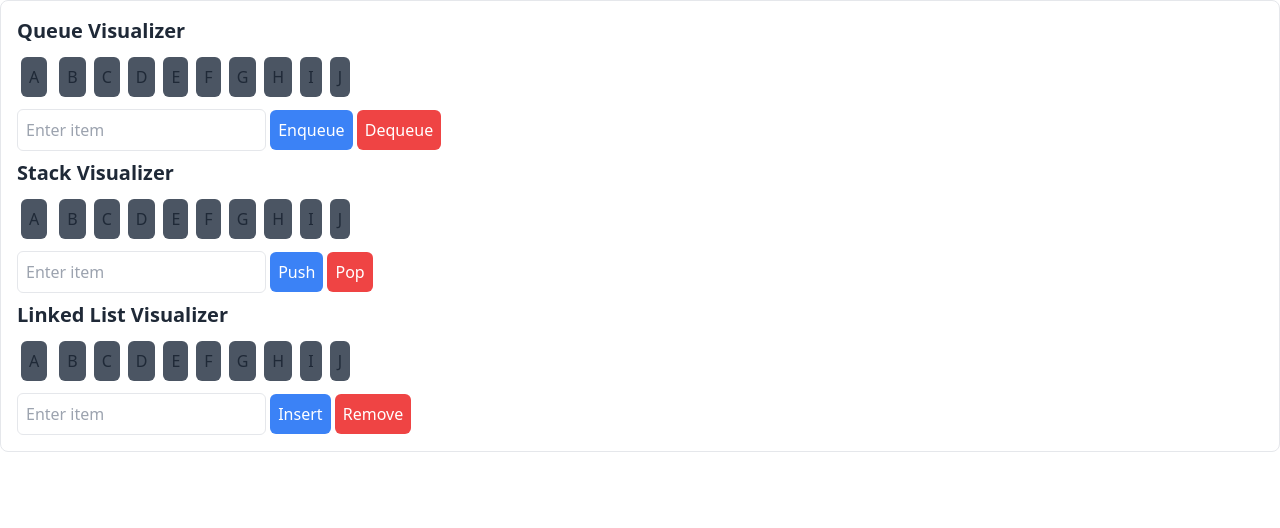
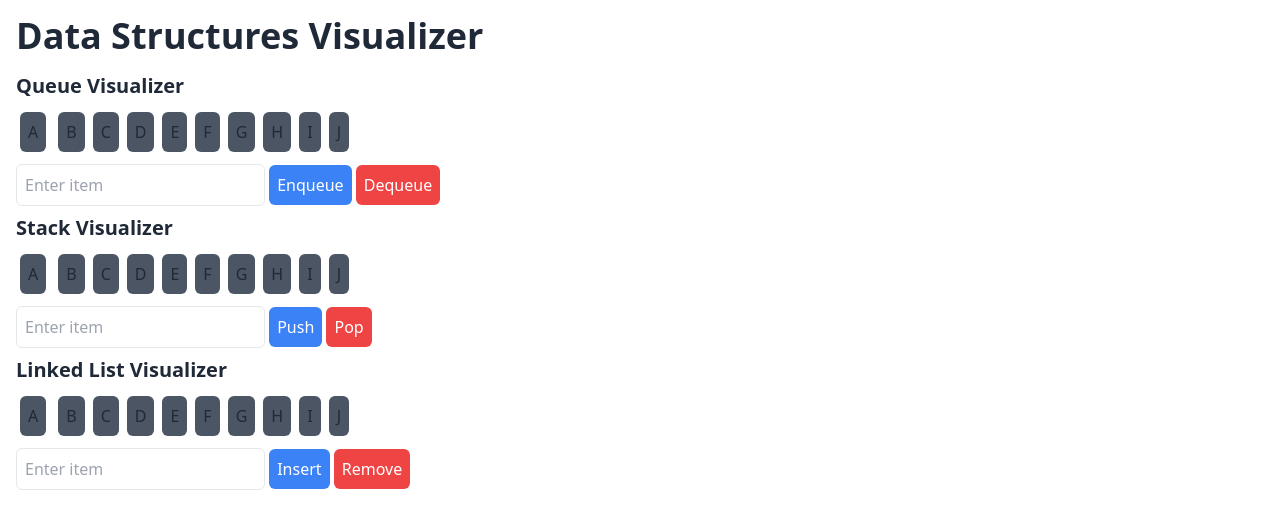
Before and after one commit to Berkanktk/Algorithm-visualizer, a SvelteKit app: page /data-structures in a window 1280 px wide. Shown: the top 528 px of the page. Built offline with nearby package versions, Linux system fonts and the light colour scheme.

Commit message:
Minor improvements

```diff
--- a/src/routes/data-structures/+page.svelte
+++ b/src/routes/data-structures/+page.svelte
@@ -9,8 +9,10 @@
     let newItemLinkedList: any;
 
     function enqueue() {
+      if (newItemQueue.length > 0 && newItemQueue !== "") {
         queue = [...queue, newItemQueue];
         newItemQueue = "";
+      }
     }
 
     function dequeue() {
@@ -19,8 +21,10 @@
     }
 
     function push() {
+      if (newItemStack.length > 0 && newItemStack !== "") {
         stack = [...stack, newItemStack];
         newItemStack = "";
+      }
     }
 
     function pop() {
@@ -29,8 +33,10 @@
     }
 
     function insert() {
+      if (newItemLinkedList.length > 0 && newItemLinkedList !== "") {
         linkedList = [...linkedList, newItemLinkedList];
         newItemLinkedList = "";
+      }
     }
 
     function remove() {
@@ -41,7 +47,9 @@
 
   </script>
 
-  <div class="p-4 border rounded-lg">
+  <div class="p-4 rounded-lg">
+    <h1 class="text-4xl font-bold mb-4">Data Structures Visualizer</h1>
+
     <h2 class="text-xl font-semibold mb-2">Queue Visualizer</h2>
     <div class="space-x-2 flex">
       {#each queue as item, i (i)}
--- a/src/routes/sorting/+page.svelte
+++ b/src/routes/sorting/+page.svelte
@@ -286,6 +286,10 @@
         />
         <p>Speed: {speed}ms</p>
 
+        {#if speed <= 300}
+            <p class="text-red-600 text-sm mt-1">Animation is turned off.</p>
+        {/if}
+
         <input
             bind:value={size}
             type="range"
@@ -315,7 +319,7 @@
                 <div
                     class="flex flex-col items-center"
                     style="margin-right: 1px;"
-                    animate:flip={{ duration: 1000 }}
+                    animate:flip={speed <= 300 ? { duration: 0 } : { duration: 1000 }}
                 >
                     <div
                         class="flex items-center justify-center rounded"
```
Lines whose indentation alone changed are shown as unchanged.
